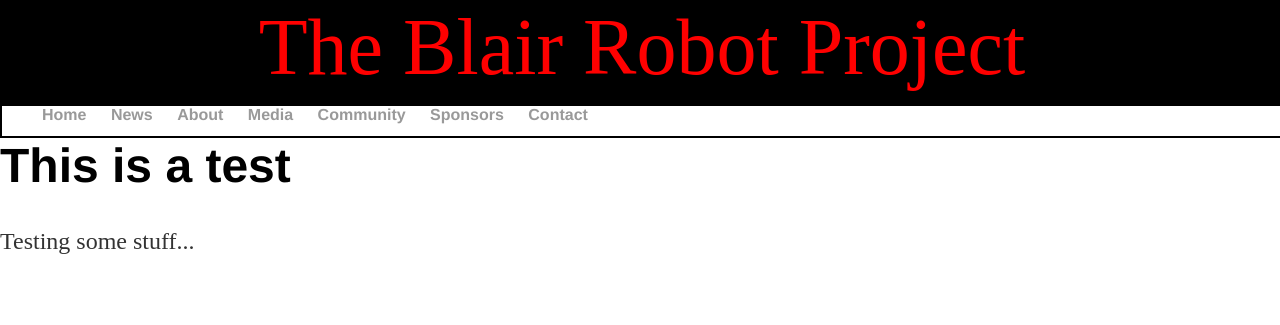
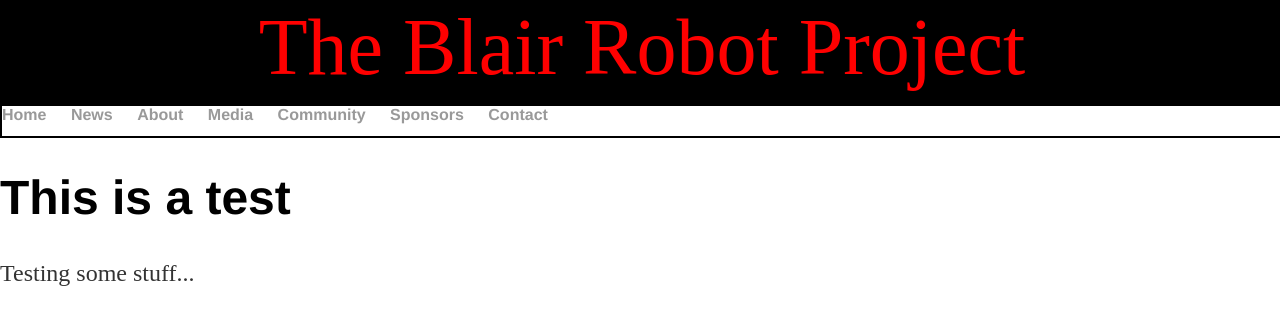
Before and after one commit to mouseythemouse/449, a Jekyll site: the page built from index.html, in a window 1280 px wide. Shown: the top 325 px of the page. Built offline with Jekyll 4.4.1, drawn with Linux system fonts in a browser that asks for light colours.

Commit message:
Update main.css

```diff
--- a/css/main.css
+++ b/css/main.css
@@ -6,6 +6,7 @@ body {
 }
 header {
     margin: 0px;
+    padding: 0px;
     position: relative;
     height: 100px;
     width: 100%;
@@ -20,7 +21,7 @@ nav ul {
     font-family: 'Helvetica', 'Arial', 'Sans-Serif';
     list-style: none;
     font-weight: bold;
-    float: left;
+    padding: 0px;
     width: 100%;
     height: 30px;
     margin: 0px;
```
